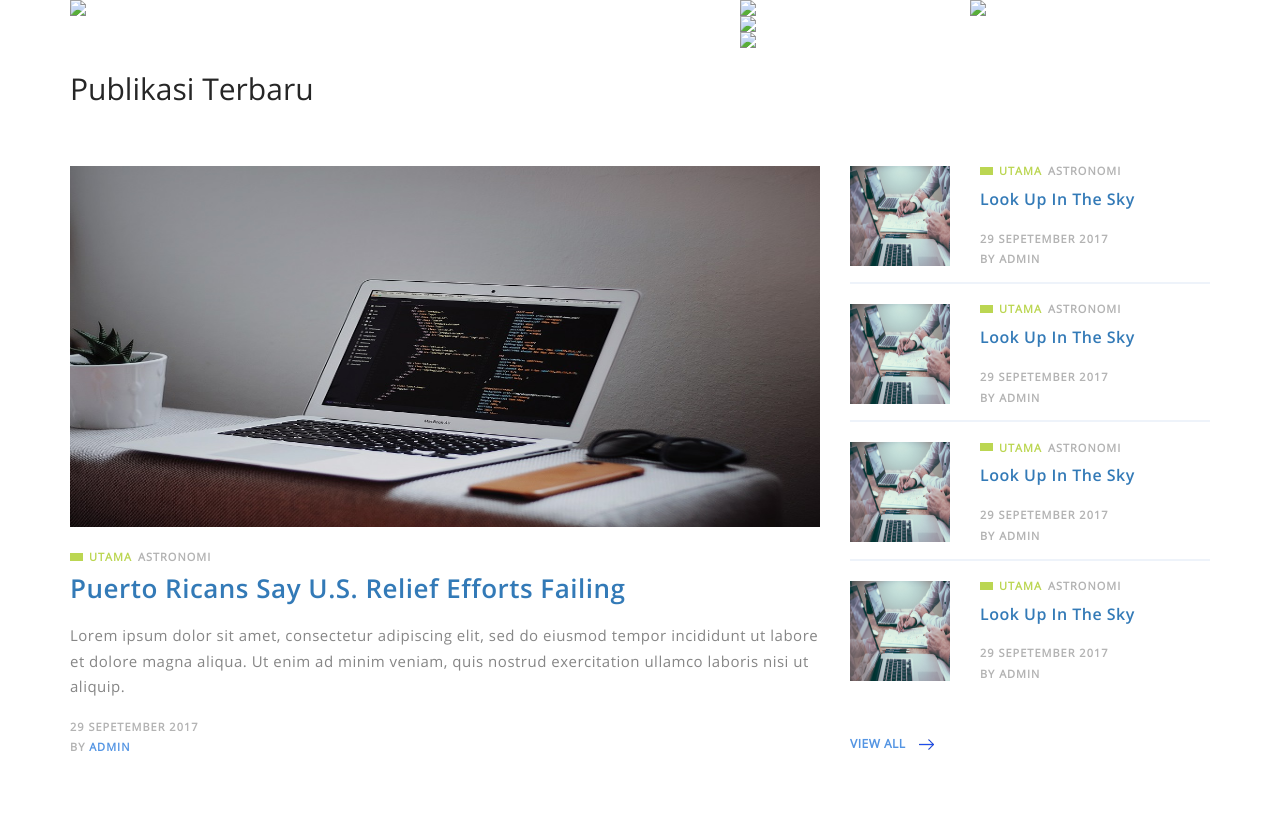
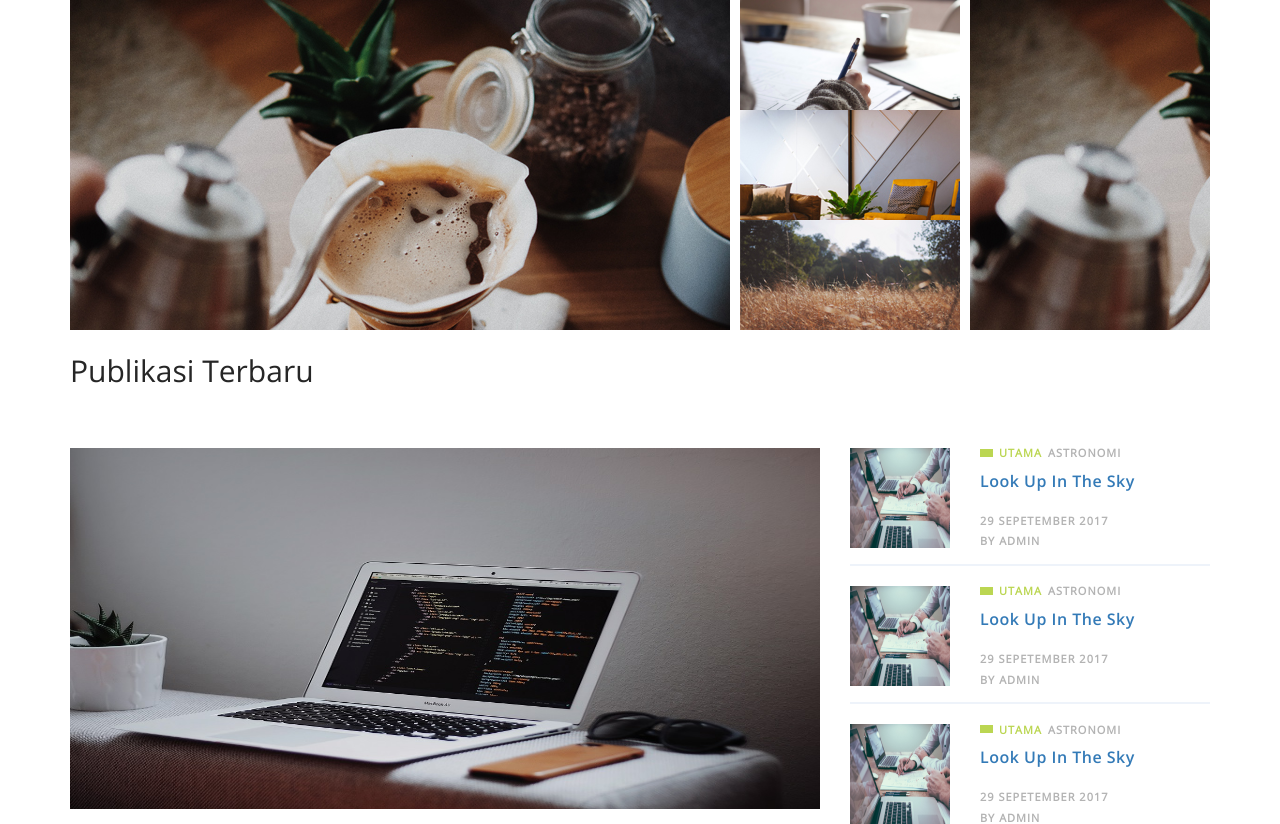
Before and after one commit to verdianp/BOLOBOLO, a PHP site: page /home.php in a window 1280 px wide. Shown: the top 824 px of the page. Run offline with PHP 8.4, Linux system fonts and the light colour scheme; some libraries are stand-ins or nearby versions; some web fonts are replaced.

Commit message:
Add files via upload

```diff
--- a/omni/home.php
+++ b/omni/home.php
@@ -75,8 +75,8 @@
 
 <div id="publikasi" class="container">
 	<div class="owl-carousel owl-theme">
-  	<div class="item" data-merge="3"><img src="http://via.placeholder.com/1000x500"></div>
-     <div class="item" data-merge="1"><img src="http://via.placeholder.com/1000X500"><img src="http://via.placeholder.com/1000X500"><img src="http://via.placeholder.com/1000X500"></div>
+  	<div class="item" data-merge="3"><img src="img/gambar1.jpg"></div>
+     <div class="item" data-merge="1"><img src="img/gambar2.jpg"><img src="img/gambarkecil.jpg"><img src="img/gambarkecil2.jpg"></div>
 
 	</div>
 
```
Also changed, not shown: omni/img/gambar1.jpg (added), omni/img/gambar2.jpg (added), omni/img/gambarkecil.jpg (added), omni/img/gambarkecil2.jpg (added).
